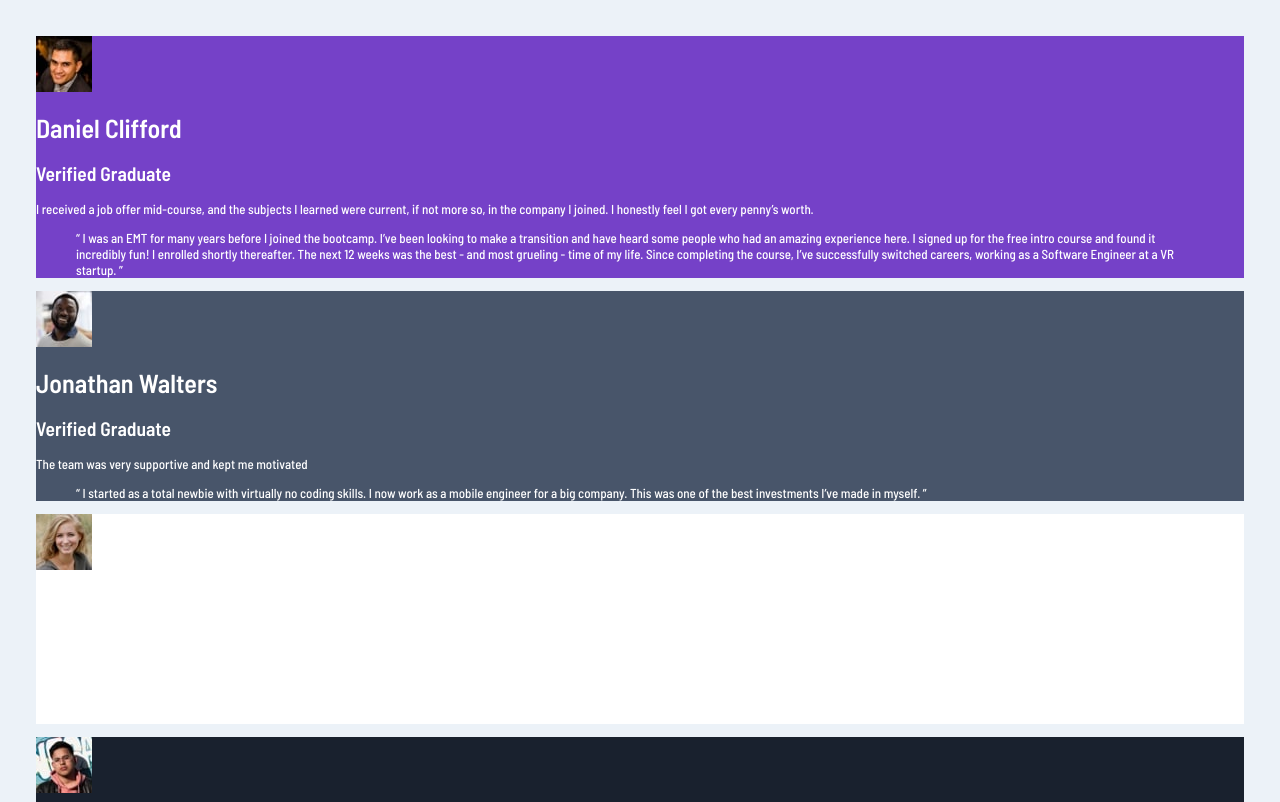
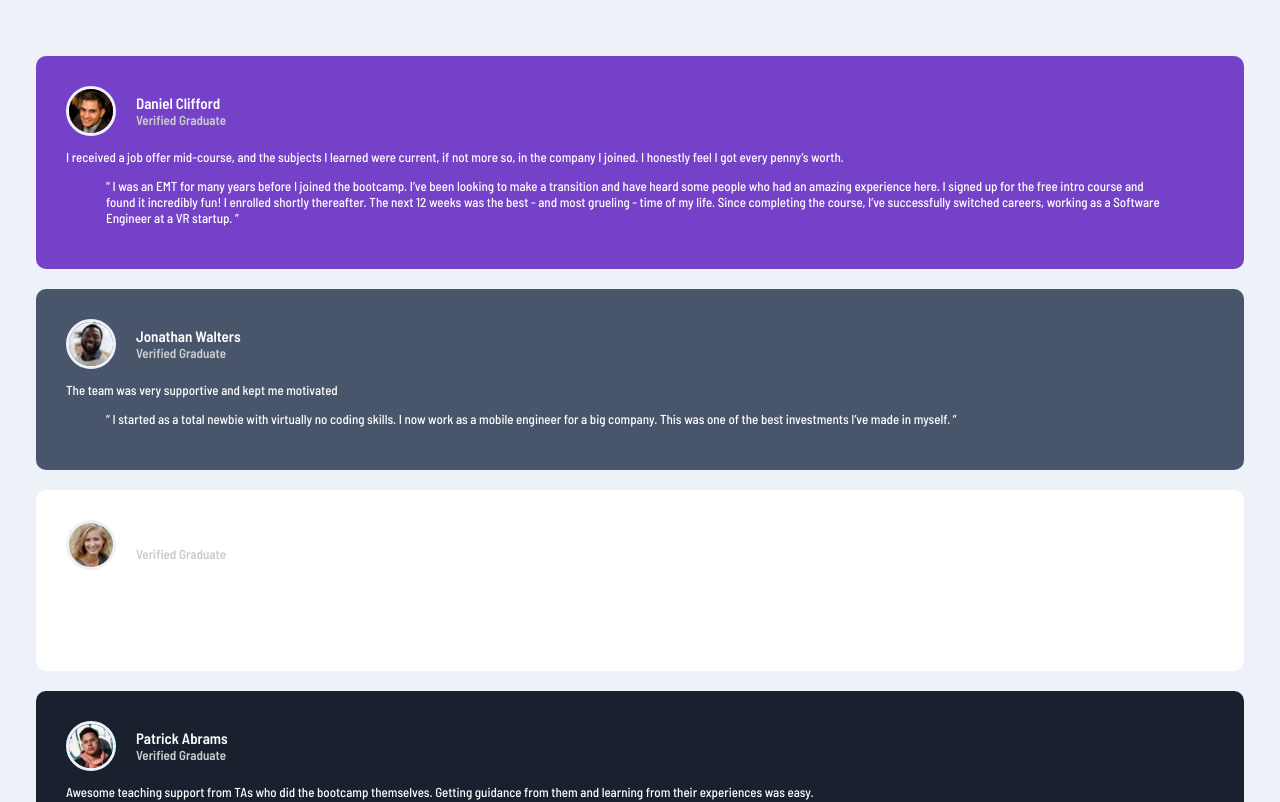
Before and after one commit to aaronshivers/testimonials-grid-section-main, a React app: page / in a window 1280 px wide. Shown: the top 802 px of the page. Built offline with nearby package versions, Linux system fonts and the light colour scheme.

Commit message:
begin styling

```diff
--- a/package.json
+++ b/package.json
@@ -19,6 +19,7 @@
     "@babel/preset-env": "^7.14.1",
     "@babel/preset-react": "^7.13.13",
     "babel-loader": "^8.2.2",
+    "polished": "^4.1.2",
     "prop-types": "^15.7.2",
     "react": "^17.0.2",
     "react-dom": "^17.0.2",
--- a/src/Components/Card/Card.jsx
+++ b/src/Components/Card/Card.jsx
@@ -6,6 +6,7 @@ import Subtitle from './Subtitle';
 import Quote from './Quote';
 import Image from './Image';
 import { Wrapper } from './Card.styles';
+import Header from './Header';
 
 const Card = ({ children, variant }) => (
   <Wrapper variant={variant}>
@@ -18,6 +19,7 @@ Card.propTypes = {
   variant: PropTypes.oneOf(['primary', 'light', 'medium', 'dark']).isRequired,
 };
 
+Card.Header = Header;
 Card.Title = Title;
 Card.Subtitle = Subtitle;
 Card.Paragraph = Paragraph;
--- a/src/Components/Card/Card.styles.js
+++ b/src/Components/Card/Card.styles.js
@@ -1,4 +1,5 @@
 import styled from 'styled-components';
+import { darken, lighten } from 'polished';
 import styleSettings from '../../styleSettings';
 
 const {
@@ -6,6 +7,9 @@ const {
 } = styleSettings;
 
 const Wrapper = styled.div`
+  padding: 3rem;
+  margin: 2rem 0;
+  border-radius: 1rem;
   background-color: ${({ variant }) => {
     switch (variant) {
       case 'light':
@@ -20,4 +24,32 @@ const Wrapper = styled.div`
   }};
 `;
 
-export { Wrapper };
+const StyledHeader = styled.div`
+  display: flex;
+  align-items: center;
+`;
+
+const TitleWrapper = styled.div`
+  display: flex;
+  flex-direction: column;
+  margin-left: 2rem;
+`;
+
+const StyledTitle = styled.h1`
+  margin: 0;
+  font-size: 1.5rem;
+`;
+
+const StyledSubtitle = styled.h2`
+  margin: 0;
+  font-size: 1.3rem;
+  color: ${darken(0.2, colors.white)};
+`;
+
+export {
+  Wrapper,
+  StyledHeader,
+  TitleWrapper,
+  StyledTitle,
+  StyledSubtitle,
+};
--- /dev/null
+++ b/src/Components/Card/Header.jsx
@@ -0,0 +1,15 @@
+import React from 'react';
+import PropTypes from 'prop-types';
+import { StyledHeader } from './Card.styles';
+
+const Header = ({ children }) => (
+  <StyledHeader>
+    {children}
+  </StyledHeader>
+);
+
+Header.propTypes = {
+  children: PropTypes.element.isRequired,
+};
+
+export default Header;
--- a/src/Components/Card/Image.jsx
+++ b/src/Components/Card/Image.jsx
@@ -1,8 +1,9 @@
 import React from 'react';
 import PropTypes from 'prop-types';
+import { Img } from './Image.styles';
 
 const Image = ({ src, alt }) => (
-  <img alt={alt} src={src} />
+  <Img alt={alt} src={src} />
 );
 
 Image.propTypes = {
--- /dev/null
+++ b/src/Components/Card/Image.styles.js
@@ -0,0 +1,15 @@
+import styled from 'styled-components';
+import styleSettings from '../../styleSettings';
+
+const {
+  colors, sizes, breakPoints, weights,
+} = styleSettings;
+
+const Img = styled.img`
+  border: 3px solid ${colors.lightGrayishBlue};
+  border-radius: 50%;
+  width: 5rem;
+  height: 5rem;
+`;
+
+export { Img };
--- a/src/Components/Card/Subtitle.jsx
+++ b/src/Components/Card/Subtitle.jsx
@@ -1,10 +1,11 @@
 import React from 'react';
 import PropTypes from 'prop-types';
+import { StyledSubtitle } from './Card.styles';
 
 const Subtitle = ({ children }) => (
-  <h2>
+  <StyledSubtitle>
     {children}
-  </h2>
+  </StyledSubtitle>
 );
 
 Subtitle.propTypes = {
--- a/src/Components/Card/Title.jsx
+++ b/src/Components/Card/Title.jsx
@@ -1,10 +1,11 @@
 import React from 'react';
 import PropTypes from 'prop-types';
+import { StyledTitle } from './Card.styles';
 
 const Title = ({ children }) => (
-  <h1>
+  <StyledTitle>
     {children}
-  </h1>
+  </StyledTitle>
 );
 
 Title.propTypes = {
--- a/src/Pages/Main/Main.jsx
+++ b/src/Pages/Main/Main.jsx
@@ -1,6 +1,7 @@
 import React from 'react';
 import Card from '../../Components/Card';
 import cardData from '../../assets/cardData';
+import { TitleWrapper } from '../../Components/Card/Card.styles';
 
 const Main = () => (
   <main>
@@ -9,16 +10,20 @@ const Main = () => (
         id, image, title, subtitle, statement, quote, variant,
       }) => (
         <Card key={id} variant={variant}>
+          <Card.Header>
             <Card.Image
               src={image}
               alt={title}
             />
+            <TitleWrapper>
               <Card.Title>
                 {title}
               </Card.Title>
               <Card.Subtitle>
                 {subtitle}
               </Card.Subtitle>
+            </TitleWrapper>
+          </Card.Header>
           <Card.Paragraph>
             {statement}
           </Card.Paragraph>
```
Also changed, not shown: 1 other file (tests, documents, lock files or other folders). Lines whose indentation alone changed are shown as unchanged.
